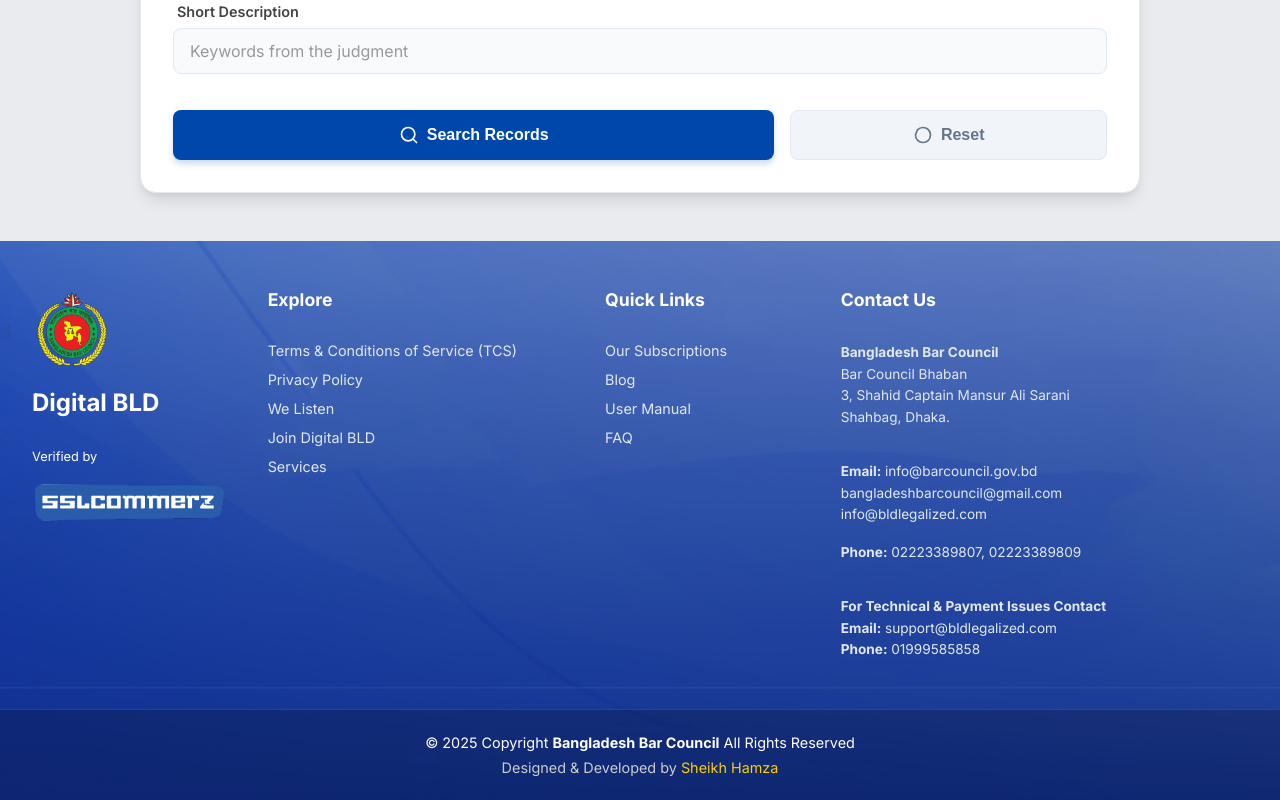
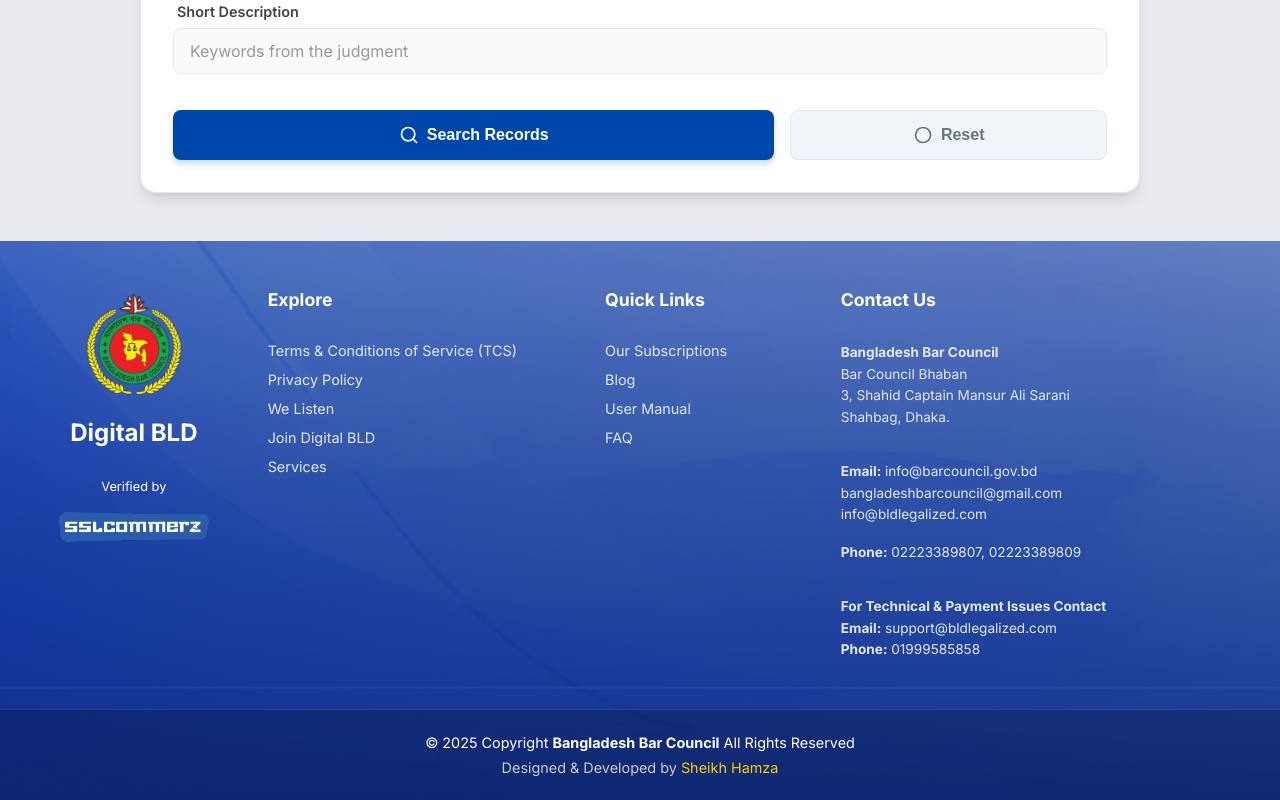
Before and after one commit to 1Sheikhhamza/case-search-app, a website: page index.html in a window 1280 px wide. Shown: the part 765-1565 px from the top of the page. Drawn offline with Linux system fonts and the light colour scheme; a script that the page names is missing.

Commit message:
Adjust footer logos and alignment

```diff
--- a/style.css
+++ b/style.css
@@ -243,11 +243,14 @@
 }
 
 .brand-col {
-    align-items: flex-start;
+    align-items: center;
+    /* Centered as requested */
+    text-align: center;
 }
 
 .footer-logo img {
-    width: 80px;
+    width: 110px;
+    /* Increased size */
     height: auto;
 }
 
@@ -263,8 +266,8 @@
 }
 
 .ssl-logo-img {
-    height: 48px;
-    /* Increased size as requested */
+    height: 38px;
+    /* Decreeased size */
     width: auto;
     margin-top: 5px;
     border-radius: 4px;
```
